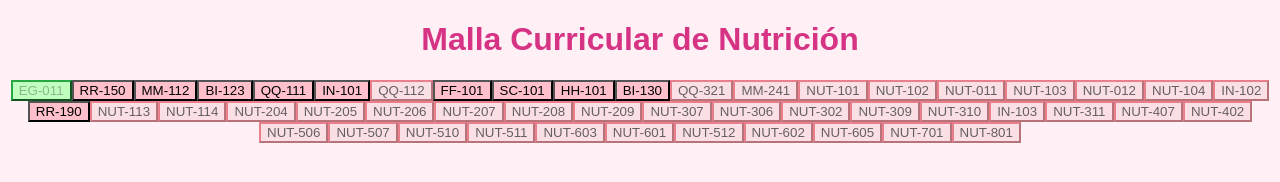
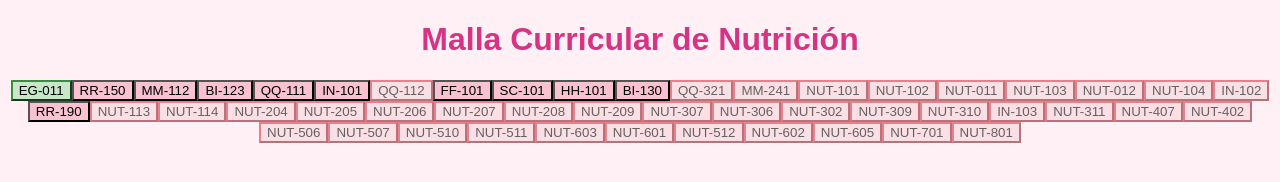
Before and after one commit to Hannie150707/Malla-Nutrici-n, a plain HTML site: page index.html in a window 1280 px wide. Both pictures are taken after a click on the button "EG-011". Drawn offline with Linux system fonts and the light colour scheme.

Commit message:
Update estilos.css

```diff
--- a/estilos.css
+++ b/estilos.css
@@ -11,6 +11,10 @@ h1 {
   color: #d63384;
 }
 
+button {
+  font-size: 14 px;
+}
+
 .malla {
   display: flex;
   flex-wrap: wrap;
@@ -19,23 +23,15 @@ h1 {
 }
 
 .ramo {
-  background-color: #ffc0cb;
+  margin: 5 px;
+  padding: 10 px;
+  border-radius: 8 px;
+  background-color: #f9c2d1;
   border: 2 px solid #d63384;
-  border-radius: 10 px;
-  padding: 10 px;
-  width: 200 px;
-  text-align: center;
   cursor: pointer;
-  transition: 0.3 s;
-}
-
-.ramo:hover {
-  background-color: #f78fb3;
-}
-
-.ramo.aprobado {
-  background-color: #c0ffc0;
-  border-color: #28a745;
+  width: 120 px;
+  font-size: 12 px;
+  white-space: normal;
 }
 
 .ramo.bloqueado {
@@ -44,3 +40,10 @@ h1 {
   cursor: not-allowed;
   opacity: 0.6;
 }
+
+.ramo.aprobado {
+  background-color: #c8e6c9;
+  border-color: #388e3c;
+  color: #000;
+  cursor: default;
+}
```
